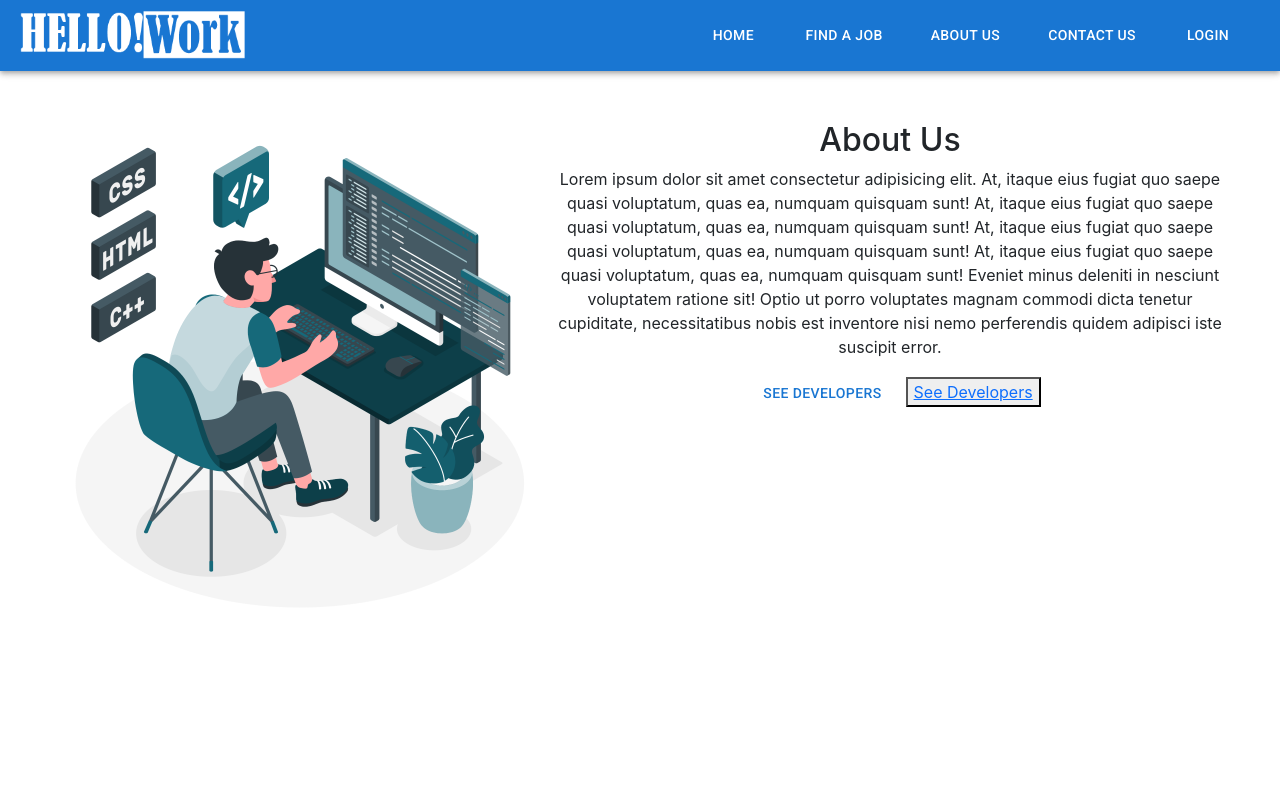
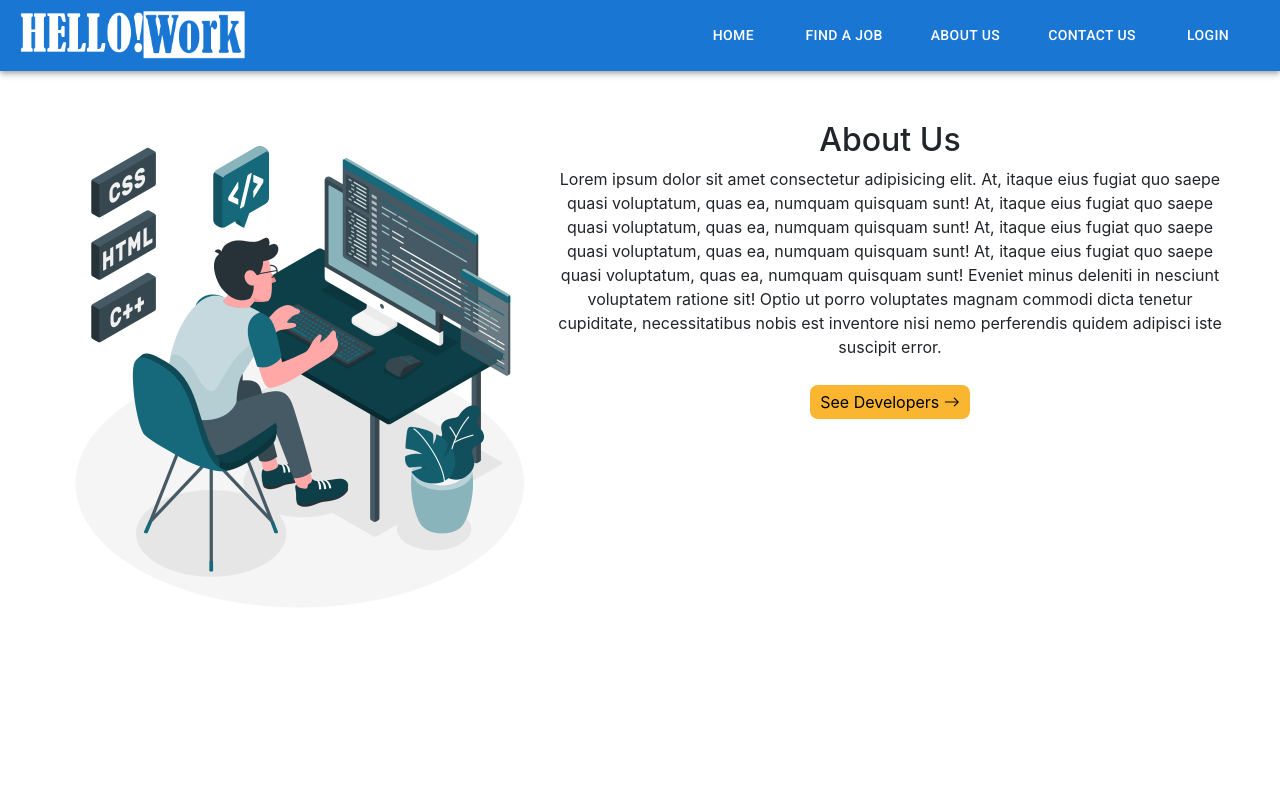
Before and after one commit to kyuru2425/helloWork.github.io, a React (Create React App) app: page /aboutus in a window 1280 px wide. Shown: the top 800 px of the page. Built offline with nearby package versions, Linux system fonts and the light colour scheme.

Commit message:
added some css

```diff
--- a/src/components/Footer.js
+++ b/src/components/Footer.js
@@ -90,7 +90,7 @@ const Footer = () => {
             </div>
         </div>
 
-        <div> <b>Copyright Hello!Work</b> </div>
+        <div> <b>Copyright <i class="bi bi-c-circle"></i> Hello!Work</b> </div>
     </footer>
   )
 }
--- a/src/pages/Aboutus.css
+++ b/src/pages/Aboutus.css
@@ -14,3 +14,16 @@
 .developers{
     padding: 15px;
 }
+
+.todev{
+    background-color: #fbb631;
+    padding: 5px 10px;
+    border: none;
+    margin: 10px;
+    border-radius: 8px;
+}
+
+.todev > a{
+    text-decoration: none;
+    color: black;
+}
--- a/src/pages/aboutus.js
+++ b/src/pages/aboutus.js
@@ -30,8 +30,8 @@ const Aboutus = () => {
         <div>
           <h2>About Us</h2>
           <p>Lorem ipsum dolor sit amet consectetur adipisicing elit. At, itaque eius fugiat quo saepe quasi voluptatum, quas ea, numquam quisquam sunt! At, itaque eius fugiat quo saepe quasi voluptatum, quas ea, numquam quisquam sunt! At, itaque eius fugiat quo saepe quasi voluptatum, quas ea, numquam quisquam sunt! At, itaque eius fugiat quo saepe quasi voluptatum, quas ea, numquam quisquam sunt! Eveniet minus deleniti in nesciunt voluptatem ratione sit! Optio ut porro voluptates magnam commodi dicta tenetur cupiditate, necessitatibus nobis est inventore nisi nemo perferendis quidem adipisci iste suscipit error.</p>
-          <StyledLink><Button href='#developers'>See Developers</Button></StyledLink>
-          <button><a href="#developers">See Developers</a></button>
+
+          <button className='todev'><a href="#developers">See Developers  <i class="bi bi-arrow-right"></i></a></button>
         </div>
       </div>
       <div id='developers' className='developers'>
```
